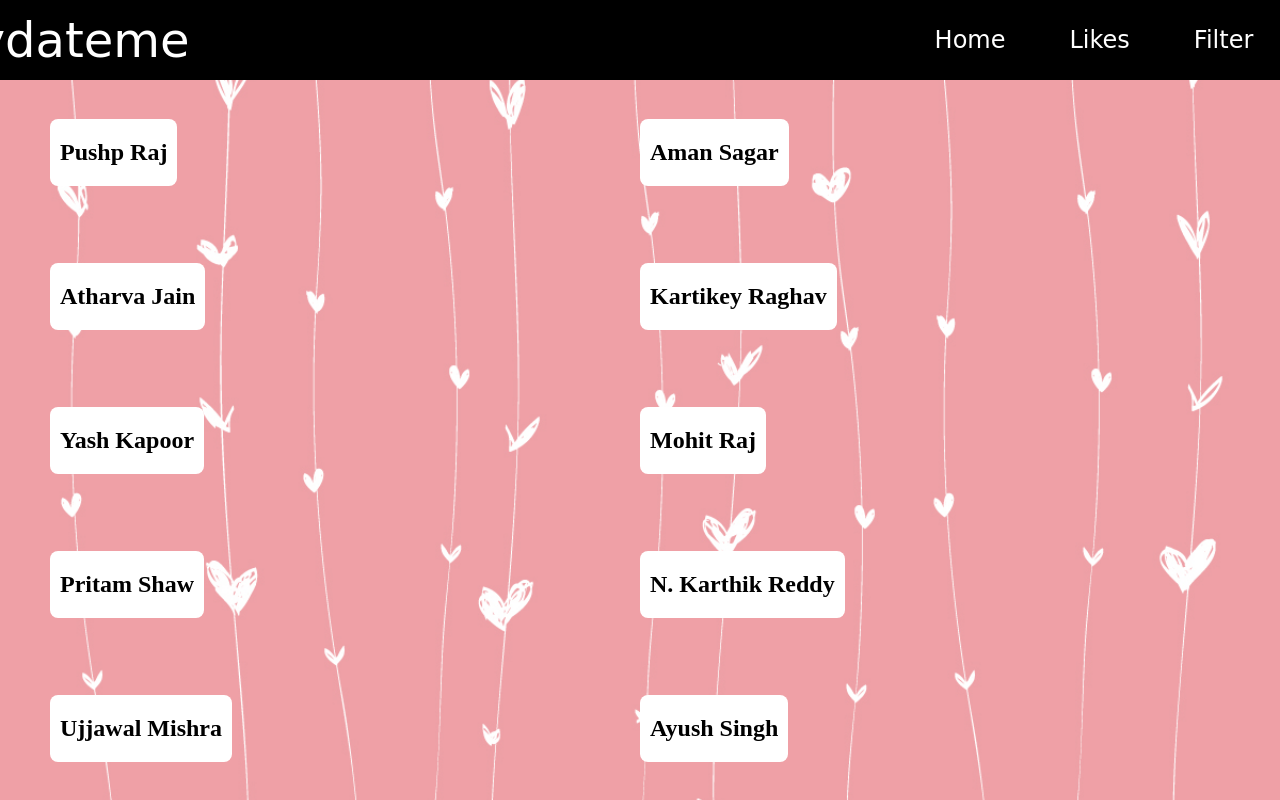
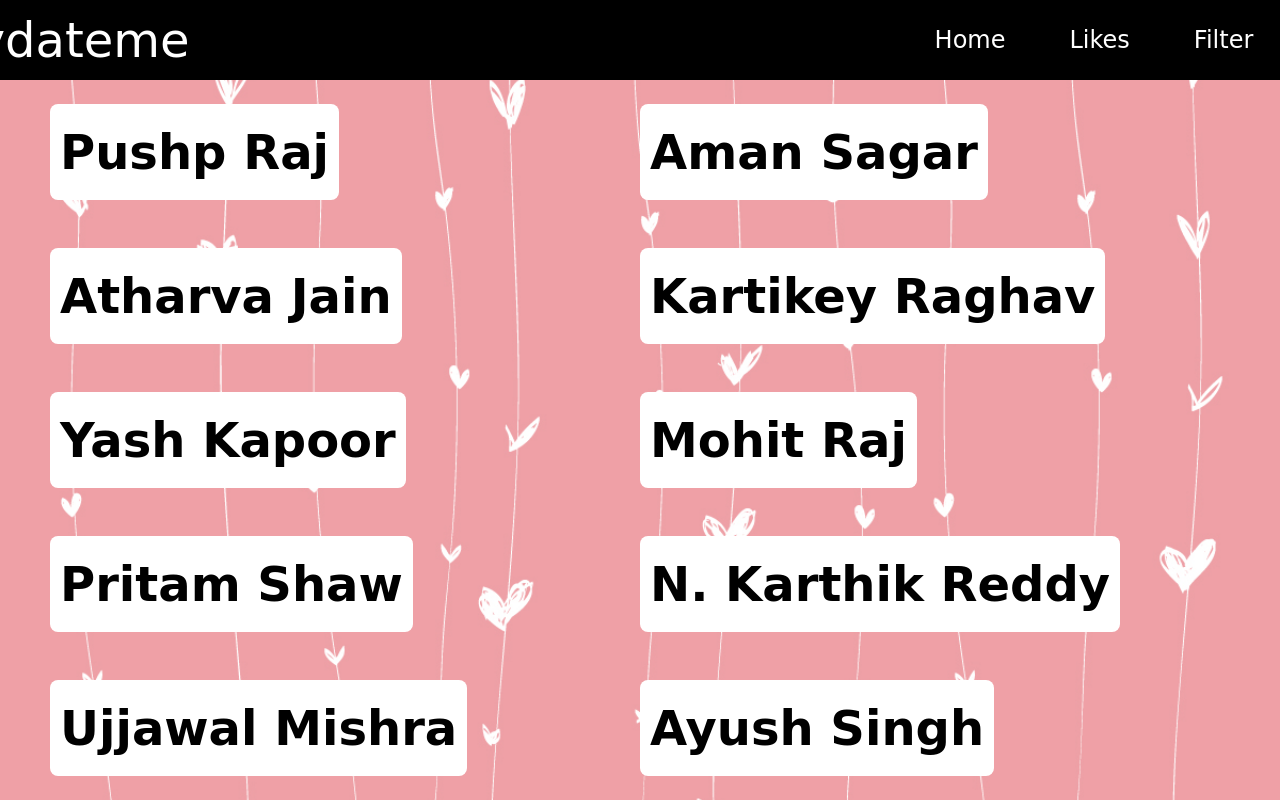
Before and after one commit to kal-sudo/sdproj, a plain HTML site: page Content.html in a window 1280 px wide. Drawn offline with Linux system fonts and the light colour scheme.

Commit message:
content updated

```diff
--- a/styles.css
+++ b/styles.css
@@ -199,6 +199,10 @@
     border-radius: 50%;
     object-fit: cover;
 }
+.mainc h2{
+    font-family: cursive;
+    font-size: 3rem;
+}
 @media screen and (max-width: 768px){
     .main_container{
         display: grid;
```
